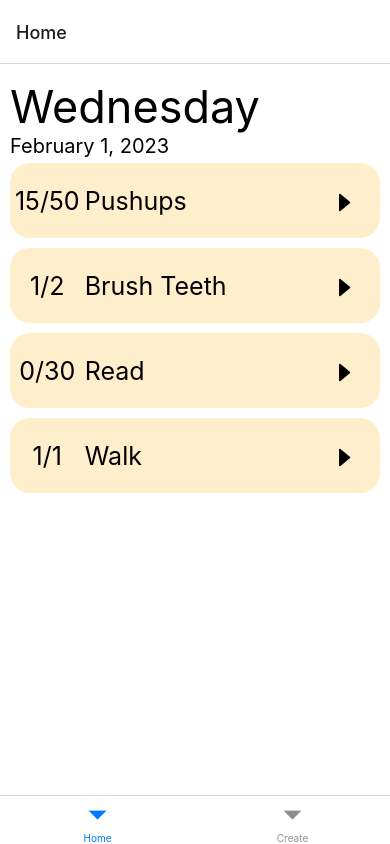
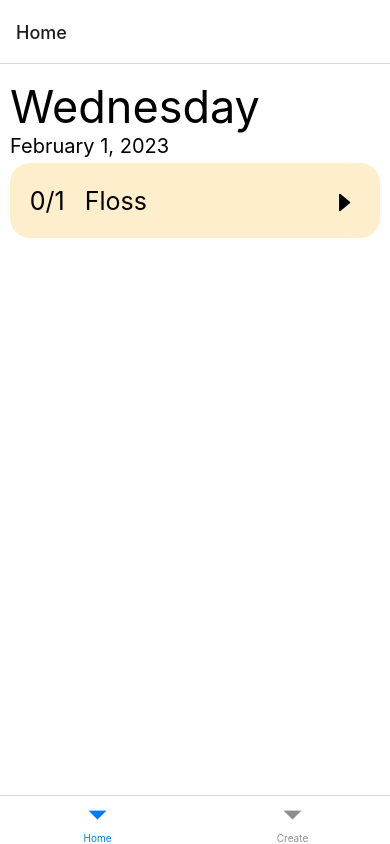
Before and after one commit to efmmoncada/todo-app, a React Native app: screen /Home in a window 390 px wide. Built offline with nearby package versions, Linux system fonts and the light colour scheme.

Commit message:
added element incrimenting, no updating

```diff
--- a/App.js
+++ b/App.js
@@ -6,11 +6,36 @@ function App() {
     // tasks will hold an array of objects, where each object will represent a task.
     // to add a task, a component should recive the setTasks function as a prop, and return a new array,
     // in which the previous state is spread, and the new task added to the front.
-    const [tasks, setTasks] = useState([]);
+    const [tasks, setTasks] = useState([
+      // {
+      //   taskName: "Walk",
+      //   goal: 1,
+      //   completed: 0,
+      //   frequencyType: "Daily",
+      // },
+      // {
+      //   taskName: "Read",
+      //   goal: 30,
+      //   completed: 10,
+      //   frequencyType: "Daily",
+      // },
+      {
+        taskName: "Floss",
+        goal: 1,
+        completed: 0,
+        frequencyType: "Daily",
+      },
+    ]);
+
+    console.log(tasks)
+    function updateTasks(new_tasks) {
+      setTasks(new_tasks)
+      console.log(tasks)
+    }
 
     return (
         <NavigationContainer>
-            <TabsNavigator tasks={tasks} setTasks={setTasks} />
+            <TabsNavigator tasks={tasks} setTasks={updateTasks} />
         </NavigationContainer>
     );
 }
--- a/item/ItemDisplay.jsx
+++ b/item/ItemDisplay.jsx
@@ -6,7 +6,7 @@ import Icon from 'react-native-vector-icons/AntDesign'
 export default function ItemDisplay(props) {
     return (
       <View style={styles.container}>
-        <TouchableOpacity style={[styles.clickableContainer, {flexGrow: 1}]} onPress={incrementData}>
+        <TouchableOpacity style={[styles.clickableContainer, {flexGrow: 1}]} onPress={() => incrementData(props)}>
             <Text style={[styles.text, {width: 75}]}>{props.nCompleted}/{props.nGoal}</Text>
             <Text style={[styles.text, {flexGrow: 2, textAlign: "left"}]}>{props.taskName}</Text>
         </TouchableOpacity>
@@ -25,8 +25,15 @@ function editData() {
 }
 
 
-function incrementData() {
-    alert("Incrementing Data")
+function incrementData(props) {
+    var tasks = props.tasks
+
+    for (var idx=0; idx<tasks.length; idx++) {
+      if (tasks[idx].taskName === props.taskName) {
+        tasks[idx].completed++
+      }
+    }
+    props.setTasks(tasks)
 }
 
 
--- a/package.json
+++ b/package.json
@@ -15,7 +15,7 @@
     "expo-status-bar": "~1.4.2",
     "react": "18.1.0",
     "react-native": "0.70.5",
-    "react-native-element-dropdown": "^2.7.0",
+    "react-native-element-dropdown": "^2.7.1",
     "react-native-gesture-handler": "~2.8.0",
     "react-native-reanimated": "~2.12.0",
     "react-native-safe-area-context": "4.4.1",
--- a/screens/Home.jsx
+++ b/screens/Home.jsx
@@ -9,12 +9,12 @@ export function Home({ tasks, setTasks }) {
             <DateDisplay />
             {tasks.length ?
                 tasks.map((task) => (
-                    <ItemDisplay nCompleted={task.completed} nGoal={task.goal} taskName={task.taskName} />
+                    <ItemDisplay nCompleted={task.completed} nGoal={task.goal} taskName={task.taskName} setTasks={setTasks} tasks={tasks}/>
                 )) : null}
-            <ItemDisplay nCompleted="15" nGoal="50" taskName="Pushups" />
+            {/* <ItemDisplay nCompleted="15" nGoal="50" taskName="Pushups" />
             <ItemDisplay nCompleted="1" nGoal="2" taskName="Brush Teeth" />
             <ItemDisplay nCompleted="0" nGoal="30" taskName="Read" />
-            <ItemDisplay nCompleted="1" nGoal="1" taskName="Walk" />
+            <ItemDisplay nCompleted="1" nGoal="1" taskName="Walk" /> */}
             <StatusBar style="auto" />
         </View>
     );
```
Also changed, not shown: 2 other files (tests, documents, lock files or other folders).
